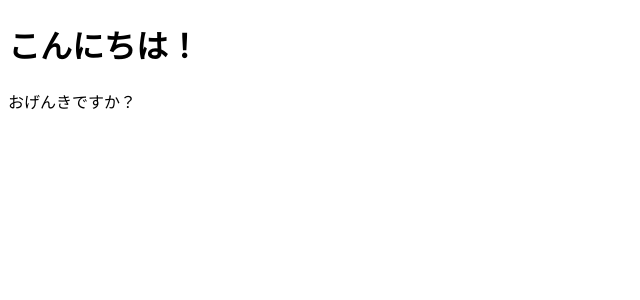
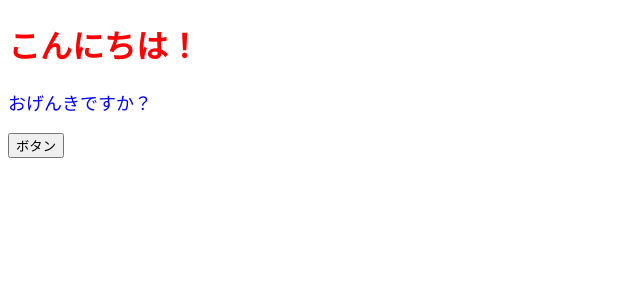
Before and after one commit to exit02/react-kihon, a React (Create React App) app: page / in a window 1280 px wide. Shown: the top 300 px of the page, without its empty margins (0-640 px from the left). Built offline with nearby package versions, Linux system fonts and the light colour scheme.

Commit message:
43.Reactでのイベントやstyleの扱い方を知る

```diff
--- a/src/App.jsx
+++ b/src/App.jsx
@@ -8,14 +8,26 @@
 // 関数を使って画面の要素のコンポーネントを表現する。
 // 関数の中にhtmlを記載する方法をJSX技法と言うらしい。。。
 const App = () => {
+  // ボタンイベントの関数
+  // <button>内のイベント名はキャメルケースの書き方をする。onClick 途中に大文字が入る。
+  const onClickButton = () => alert();
+  // オブジェクトを定義できる
+  const contentStyle = {
+    color: "blue",
+    fontSize: "18px"
+  };
   return (
     // returnするhtmlは１つのタグで返却しなくてはいけない。
     // また、タグを記載する場合divタグを使用すると返却先のhtmlに反映されてしまうため、
     // 不要なdivタグを反映させない方法として、React.fragmentを使用する。
     // または、React.fragmentの代わりに空のタグ<>を記載するとこで同じ動作をする。
+    //
+    // スタイルの変更は、styleとタグ内に書き、1つ目の{}はjavascriptで書きます宣言で、
+    // ２つ目の{}はオブジェクトを指定する宣言となる。
     <>
-      <h1>こんにちは！</h1>
-      <p>おげんきですか？</p>
+      <h1 style={{ color: "red" }}>こんにちは！</h1>
+      <p style={contentStyle}>おげんきですか？</p>
+      <button onClick={onClickButton}>ボタン</button>
     </>
   );
 };
```
